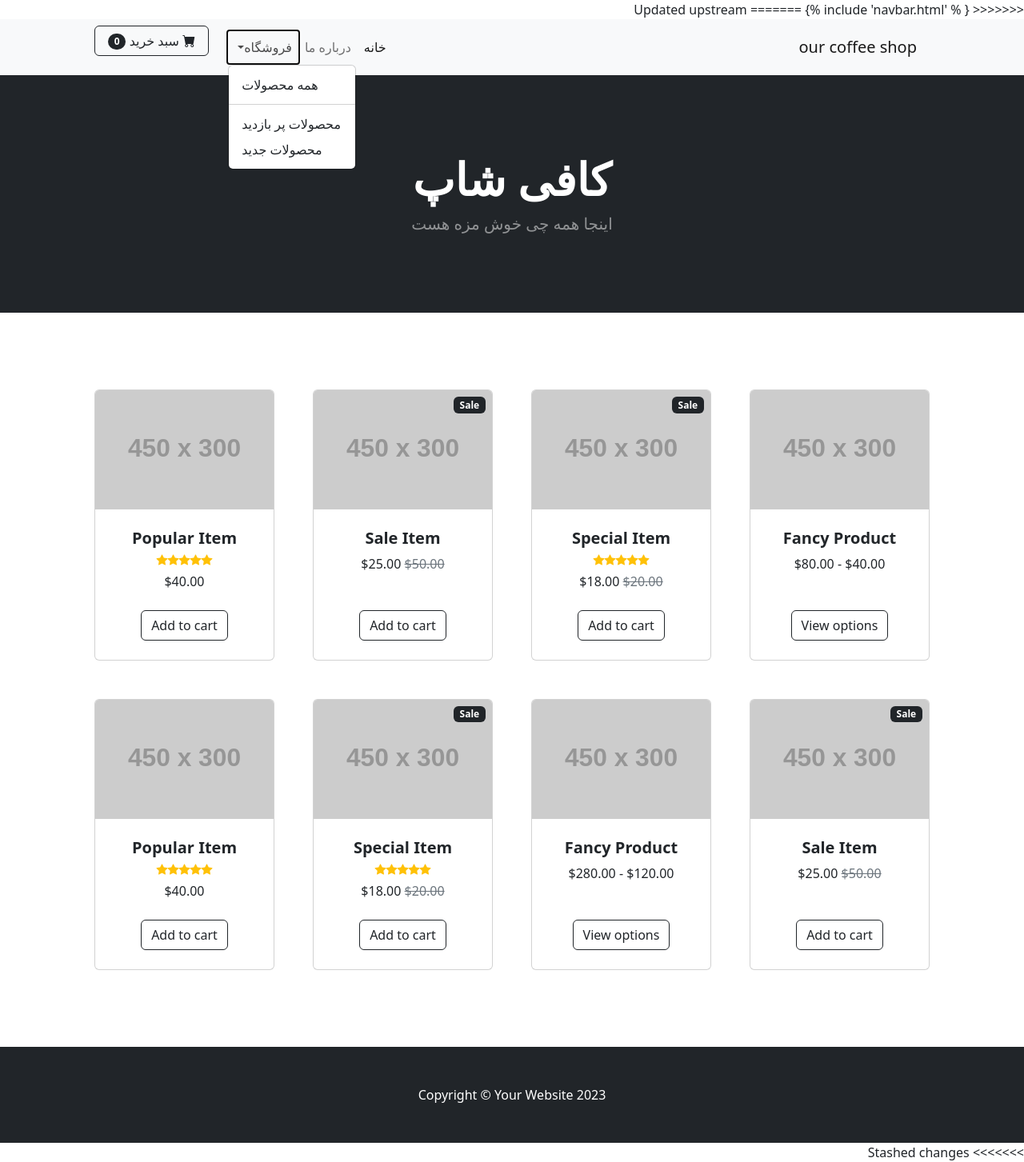
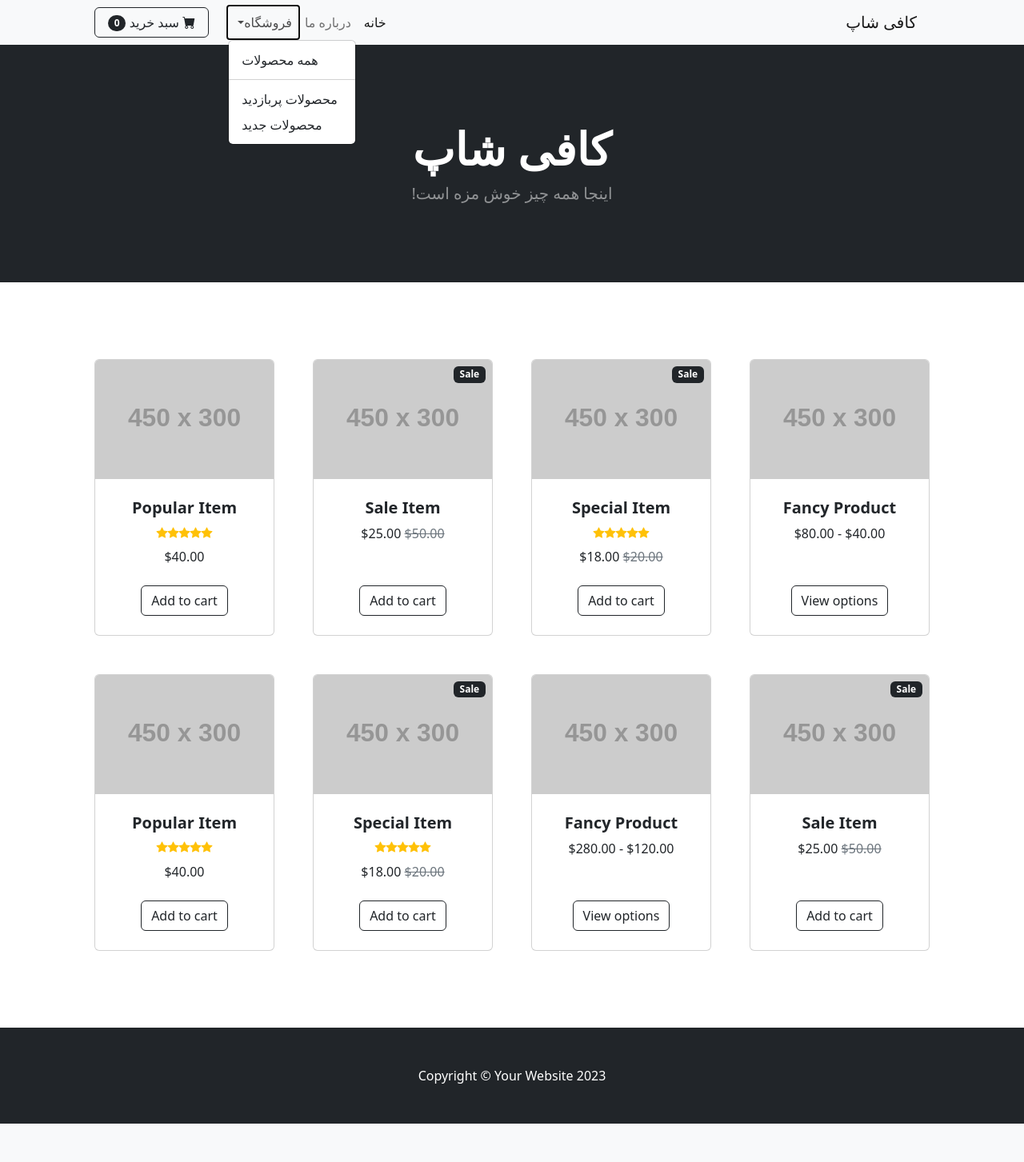
Before and after one commit to RayeheDma/COFFFEESHOP, a Django app: template myproject/shop/templates/index.html in a window 1280 px wide, after a click on "فروشگاه". Shown: the whole page at 80% size. After the commit the page ends 1405 px from the top, so only its background shows below. Run offline with Django 5.2, Linux system fonts and the light colour scheme; the template is opened without the code that fills it, so the values that code supplies are empty; grey boxes labelled with a size stand in for pictures from a placeholder-image service; some libraries are stand-ins or nearby versions.

Commit message:
main page

```diff
--- a/myproject/myproject/urls.py
+++ b/myproject/myproject/urls.py
@@ -15,8 +15,9 @@ Including another URLconf
     2. Add a URL to urlpatterns:  path('blog/', include('blog.urls'))
 """
 from django.contrib import admin
-from django.urls import path
+from django.urls import path, include
 
 urlpatterns = [
     path('admin/', admin.site.urls),
+    path('', include('shop.urls')),
 ]
--- a/myproject/shop/models.py
+++ b/myproject/shop/models.py
@@ -23,7 +23,7 @@ class Product (models.Model) :
     name = models.CharField(max_length=50)
     description = models.CharField (max_length=250 , default='', blank=True)
     price= models.DecimalField (default=0, decimal_places=2 , max_digits=12)
-    category= models.ForeignKey(Category, on_delete= models.CASCADE )
+    category= models.ForeignKey(Category, on_delete= models.CASCADE , default=1)
     pictur= models.ImageField(upload_to="upload/products/")
 
 
--- a/myproject/shop/templates/index.html
+++ b/myproject/shop/templates/index.html
@@ -1,5 +1,3 @@
-<<<<<<< Updated upstream
-=======
 {% load static %}
 <!DOCTYPE html>
 <html lang="en">
@@ -8,7 +6,7 @@
         <meta name="viewport" content="width=device-width, initial-scale=1, shrink-to-fit=no" />
         <meta name="description" content="" />
         <meta name="author" content="" />
-        <title>coffee shop</title>
+        <title>کافی شاپ</title>
         <!-- Favicon-->
         <link rel="icon" type="image/x-icon" href="{% static 'assets/favicon.ico' %}" />
         <!-- Bootstrap icons-->
@@ -17,11 +15,10 @@
         <link href="{% static 'css/styles.css' %}" rel="stylesheet" />
     </head>
     <body dir="rtl">
-    {% include 'navbar.html' % }
         <!-- Navigation-->
         <nav class="navbar navbar-expand-lg navbar-light bg-light">
             <div class="container px-4 px-lg-5">
-                <a class="navbar-brand" href="#!">our coffee shop</a>
+                <a class="navbar-brand" href="#!">کافی شاپ</a>
                 <button class="navbar-toggler" type="button" data-bs-toggle="collapse" data-bs-target="#navbarSupportedContent" aria-controls="navbarSupportedContent" aria-expanded="false" aria-label="Toggle navigation"><span class="navbar-toggler-icon"></span></button>
                 <div class="collapse navbar-collapse" id="navbarSupportedContent">
                     <ul class="navbar-nav me-auto mb-2 mb-lg-0 ms-lg-4">
@@ -32,7 +29,7 @@
                             <ul class="dropdown-menu" aria-labelledby="navbarDropdown">
                                 <li><a class="dropdown-item" href="#!">همه محصولات</a></li>
                                 <li><hr class="dropdown-divider" /></li>
-                                <li><a class="dropdown-item" href="#!">محصولات پر بازدید</a></li>
+                                <li><a class="dropdown-item" href="#!">محصولات پربازدید</a></li>
                                 <li><a class="dropdown-item" href="#!">محصولات جدید</a></li>
                             </ul>
                         </li>
@@ -52,7 +49,7 @@
             <div class="container px-4 px-lg-5 my-5">
                 <div class="text-center text-white">
                     <h1 class="display-4 fw-bolder">کافی شاپ</h1>
-                    <p class="lead fw-normal text-white-50 mb-0">اینجا همه چی خوش مزه هست</p>
+                    <p class="lead fw-normal text-white-50 mb-0">اینجا همه چیز خوش مزه است!</p>
                 </div>
             </div>
         </header>
@@ -266,7 +263,6 @@
         <!-- Bootstrap core JS-->
         <script src="https://cdn.jsdelivr.net/npm/bootstrap@5.2.3/dist/js/bootstrap.bundle.min.js"></script>
         <!-- Core theme JS-->
-        <script src="{% static 'js/scripts.js'%}"></script>
+        <script src="{% static 'js/scripts.js' %}"></script>
     </body>
 </html>
->>>>>>> Stashed changes
--- a/myproject/shop/urls.py
+++ b/myproject/shop/urls.py
@@ -1,7 +1,7 @@
-from django.urls import path,include
-from .views import welcome_to_cafe
-
+from django.urls import path
+from .views import cafe
 
 urlpatterns = [
-    path('', welcome_to_cafe),
+    path('', cafe, name='home'),
+
 ]
--- a/myproject/shop/views.py
+++ b/myproject/shop/views.py
@@ -1,3 +1,4 @@
 from django.shortcuts import render
 
-# Create your views here.
+def cafe(request):
+    return render(request, 'index.html')
```
Also changed, not shown: myproject/myproject/settings.py (+10 -1 lines).
